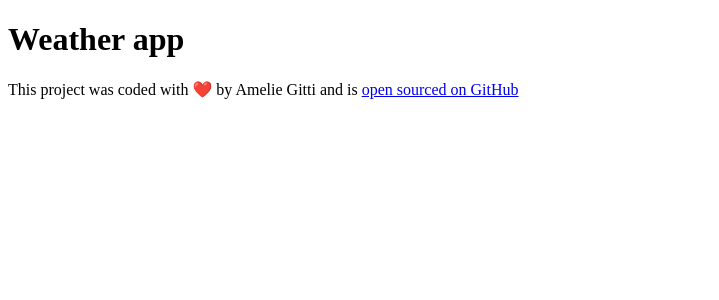
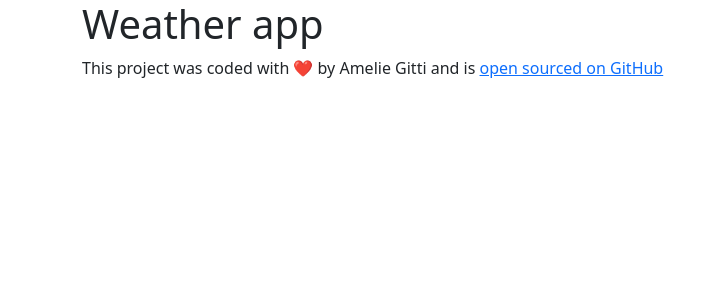
Before and after one commit to amegi73/react-weather-app, a React (Create React App) app: page / in a window 1280 px wide. Shown: the top 300 px of the page, without its empty margins (0-719 px from the left). Built offline with nearby package versions, Linux system fonts and the light colour scheme.

Commit message:
added bootstrap

```diff
--- a/package.json
+++ b/package.json
@@ -6,6 +6,7 @@
     "@testing-library/jest-dom": "^5.16.5",
     "@testing-library/react": "^13.4.0",
     "@testing-library/user-event": "^13.5.0",
+    "bootstrap": "^5.3.0",
     "react": "^18.2.0",
     "react-dom": "^18.2.0",
     "react-scripts": "5.0.1",
--- a/src/App.js
+++ b/src/App.js
@@ -5,6 +5,7 @@ import "./App.css";
 export default function App() {
   return (
     <div className="App">
+      <div className="container">
         <h1>Weather app</h1>
         <footer>
           This project was coded with ❤️ by Amelie Gitti and is {""}
@@ -17,5 +18,6 @@ export default function App() {
           </a>
         </footer>
       </div>
+    </div>
   );
 }
```
Also changed, not shown: src/index.js (+7 -6 lines), 1 other file (tests, documents, lock files or other folders). Lines whose indentation alone changed are shown as unchanged.
